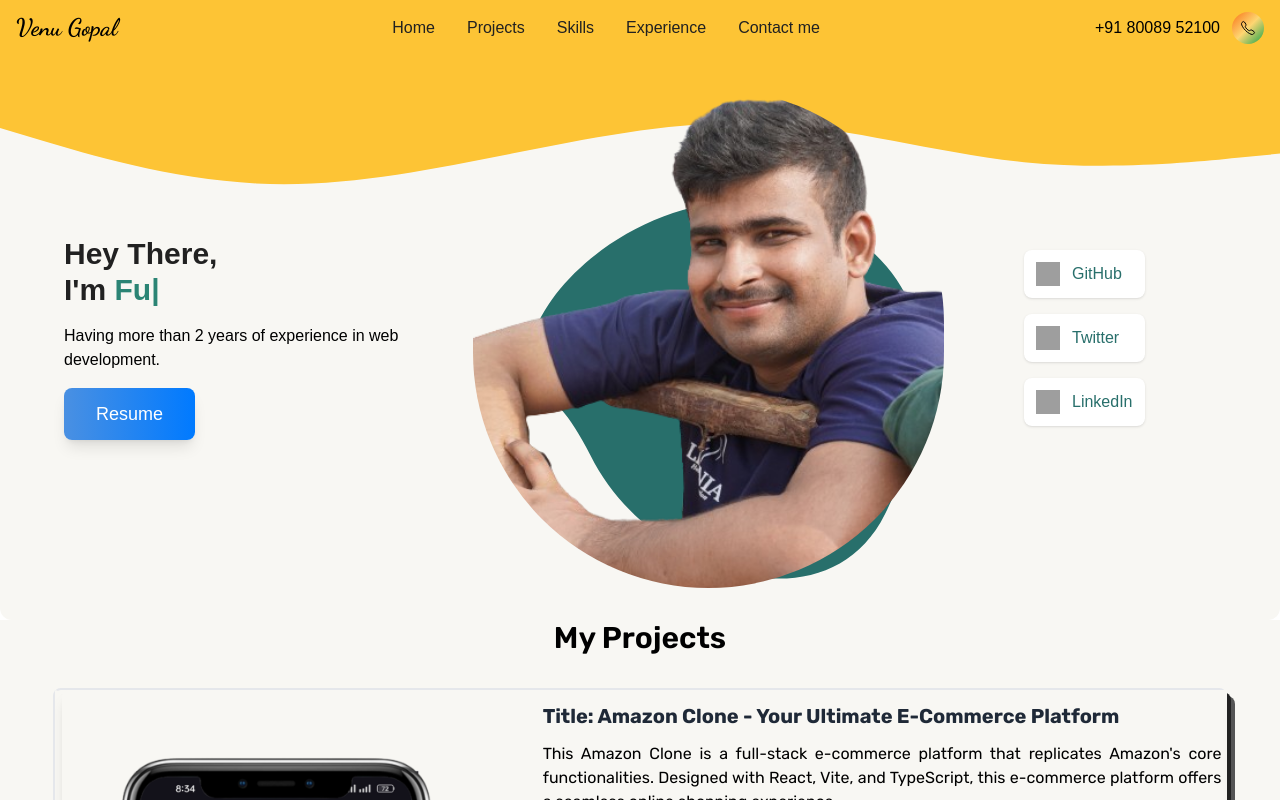
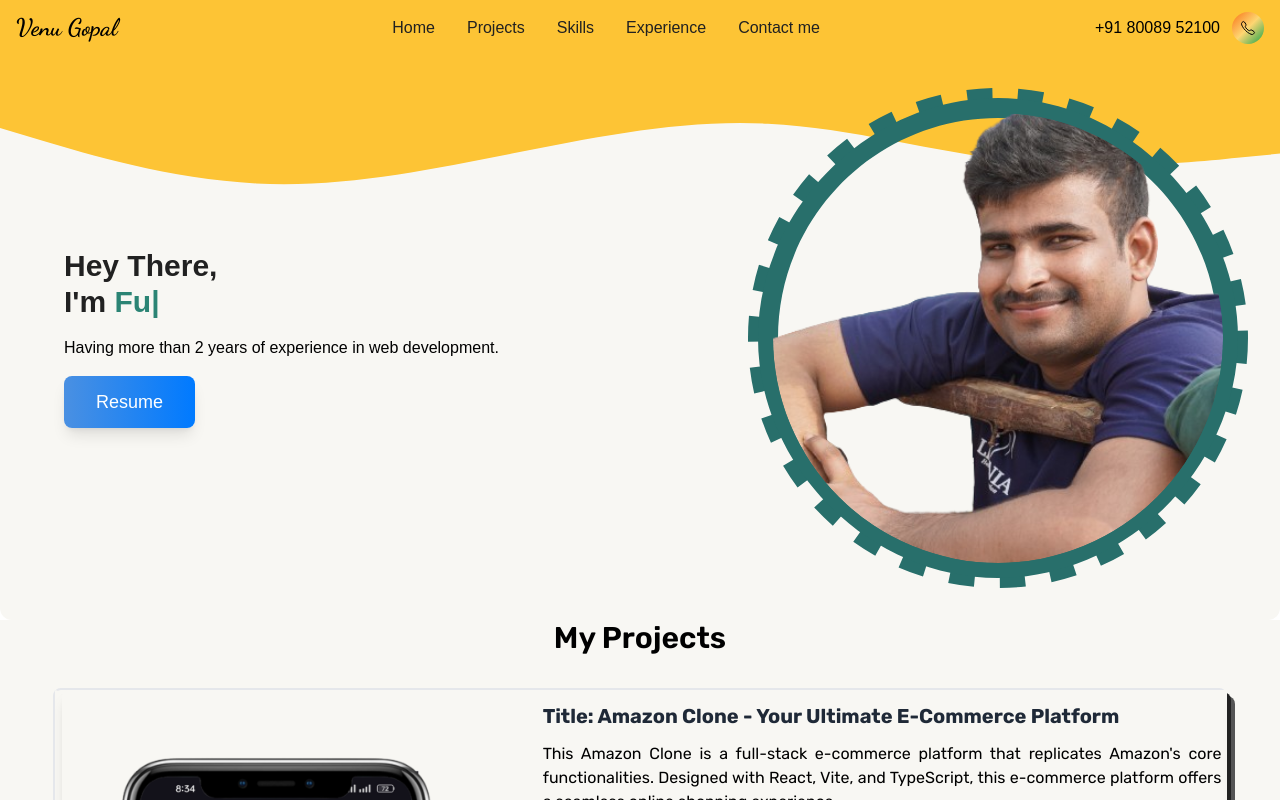
Before and after one commit to venu123143/portfolio, a React (Vite) app: page / in a window 1280 px wide. Shown: the top 800 px of the page. Built offline with nearby package versions, Linux system fonts and the light colour scheme; grey boxes are pictures that could not be loaded; a web font is replaced by a local one.

Commit message:
svg image changes

```diff
--- a/src/App.tsx
+++ b/src/App.tsx
@@ -3,8 +3,7 @@ import { BrowserRouter as Router, Routes, Route } from 'react-router-dom';
 import Portfolio from './routes/Portfolio';
 import Default from './routes/Default';
 
-// I'm Available for freelancing
-
+//
 const App = () => {
   return (
     <Router>
--- a/src/components/Home.tsx
+++ b/src/components/Home.tsx
@@ -4,30 +4,30 @@ import profile2 from "../assets/profile2.png";
 import { ReactTyped } from "react-typed";
 
 const Home: React.FC = () => {
-    const socialLinks = [
-        {
-            href: "https://github.com/venu123143",
-            imgSrc: "https://cdn-icons-png.flaticon.com/512/25/25231.png",
-            alt: "GitHub",
-            label: "GitHub",
-        },
-        {
-            href: "https://x.com/venu_reddy_9493",
-            imgSrc: "https://cdn-icons-png.flaticon.com/512/733/733579.png",
-            alt: "Twitter",
-            label: "Twitter",
-        },
-        {
-            href: "https://www.linkedin.com/in/venu-reddy-a226881b6/",
-            imgSrc: "https://cdn-icons-png.flaticon.com/512/145/145807.png",
-            alt: "LinkedIn",
-            label: "LinkedIn",
-        },
-    ];
+    // const socialLinks = [
+    //     {
+    //         href: "https://github.com/venu123143",
+    //         imgSrc: "https://cdn-icons-png.flaticon.com/512/25/25231.png",
+    //         alt: "GitHub",
+    //         label: "GitHub",
+    //     },
+    //     {
+    //         href: "https://x.com/venu_reddy_9493",
+    //         imgSrc: "https://cdn-icons-png.flaticon.com/512/733/733579.png",
+    //         alt: "Twitter",
+    //         label: "Twitter",
+    //     },
+    //     {
+    //         href: "https://www.linkedin.com/in/venu-reddy-a226881b6/",
+    //         imgSrc: "https://cdn-icons-png.flaticon.com/512/145/145807.png",
+    //         alt: "LinkedIn",
+    //         label: "LinkedIn",
+    //     },
+    // ];
     return (
-        <div id="home" className="bg-[#F8F7F3] rounded-xl p-8 flex flex-col items-center md:flex-row">
+        <div id="home" className="bg-[#F8F7F3] rounded-xl p-8 flex flex-col items-center justify-between md:flex-row">
             {/* Left Section */}
-            <div className="flex flex-col md:flex-row items-center w-full md:w-3/4">
+            {/* <div className="flex flex-col md:flex-row items-center w-full md:w-3/4"> */}
 
             {/* Text Content */}
             <motion.div
@@ -61,41 +61,44 @@ const Home: React.FC = () => {
 
             </motion.div>
 
+
             {/* Animated Profile Image */}
             <motion.div
-                    className="relative w-full md:w-[500px] md:h-[500px]"
+                className="relative overflow-hidden w-full md:w-[500px] md:h-[500px] flex items-center justify-center"
                 initial={{ opacity: 0, scale: 0.8 }}
                 animate={{ opacity: 1, scale: 1 }}
                 transition={{ duration: 0.8, ease: "easeInOut" }}
             >
-                    <svg
+                <motion.svg
                     xmlns="http://www.w3.org/2000/svg"
-                        viewBox="0 0 800 800"
-                        width="1200"
-                        height="1200"
-                        className="absolute top-0 left-0 w-full h-full z-10"
+                    viewBox="0 0 100 100"
+                    whileHover={{ rotate: 360 }}  // Rotate on hover
+                    transition={{ duration: 5, ease: "linear" }}
                 >
-                        <path
-                            d="M100 400c50-150 300-300 500-200s200 300 100 500-400 100-500-100-150-50-100-200z"
-                            fill="#286F6B"
-                        />
-                    </svg>
+                    <circle cx="50" cy="50" r="48" stroke="#286F6B" strokeWidth="4" fill="none" strokeDasharray="5,5" />
+                    <path d="M50 2C24.3 2 2 24.3 2 50s22.3 48 48 48 48-22.3 48-48S75.7 2 50 2zm0 92c-24.3 0-44-19.7-44-44S25.7 6 50 6s44 19.7 44 44-19.7 44-44 44z" fill="#286F6B" />
+                </motion.svg>
 
                 {/* Animated Image */}
                 <motion.img
                     src={profile2}
                     alt="Profile"
-                        className="absolute rounded-full top-0 left-0 w-full h-full object-cover z-20"
+                    className="absolute rounded-full w-[90%] h-[90%] object-cover z-20"
+                    style={{
+                        clipPath: "circle(50% at 50% 50%)", // Ensures the image is circular
+                    }}
                     transition={{
                         duration: 3,
                         ease: "easeInOut",
                     }}
                 />
             </motion.div>
-            </div>
+
+
+            {/* </div> */}
 
             {/* Right Section */}
-            <motion.div
+            {/* <motion.div
                 initial={{ x: "100vw" }}
                 animate={{ x: 0 }}
                 transition={{ type: "spring", stiffness: 50, duration: 0.5 }}
@@ -104,7 +107,6 @@ const Home: React.FC = () => {
                     <div
                         className="flex flex-col space-y-4"
                     >
-                        {/* Social Media Links */}
                         {socialLinks.map((link, index) => (
                             <a
                                 key={index}
@@ -119,9 +121,8 @@ const Home: React.FC = () => {
                         ))}
                     </div>
                 </div>
-                {/* Your content here */}
-            </motion.div>
-        </div>
+            </motion.div> */}
+        </div >
     );
 };
 
--- a/src/routes/Default.tsx
+++ b/src/routes/Default.tsx
@@ -18,10 +18,10 @@ const Default = () => {
 
           {/* Text Content */}
           <h1 className="text-2xl font-bold text-gray-800 mb-2">
-            Ready to go back?
+            Came to wrong place ?
           </h1>
           <p className="text-gray-600 mb-6">
-            Return to the homepage to explore more amazing content and features.
+            I'm Available for freelancing work
           </p>
 
           {/* Back Button */}
--- a/src/routes/Portfolio.tsx
+++ b/src/routes/Portfolio.tsx
@@ -7,10 +7,6 @@ import Contact from '../components/Contact'
 import WaveHeader from '../ui/WaveHeader';
 import PaperCutEffect from '../ui/PaperCut'
 
-
-{/* <svg xmlns="http://www.w3.org/2000/svg" viewBox="0 0 800 800" width="800" height="800">
-                <path d="M100 400c50-150 300-300 500-200s200 300 100 500-400 100-500-100-150-50-100-200z" fill="#286F6B" />
-            </svg> */}
 const Portfolio = () => {
     return (
         <div className='relative'>
```
Lines whose indentation alone changed are shown as unchanged.
